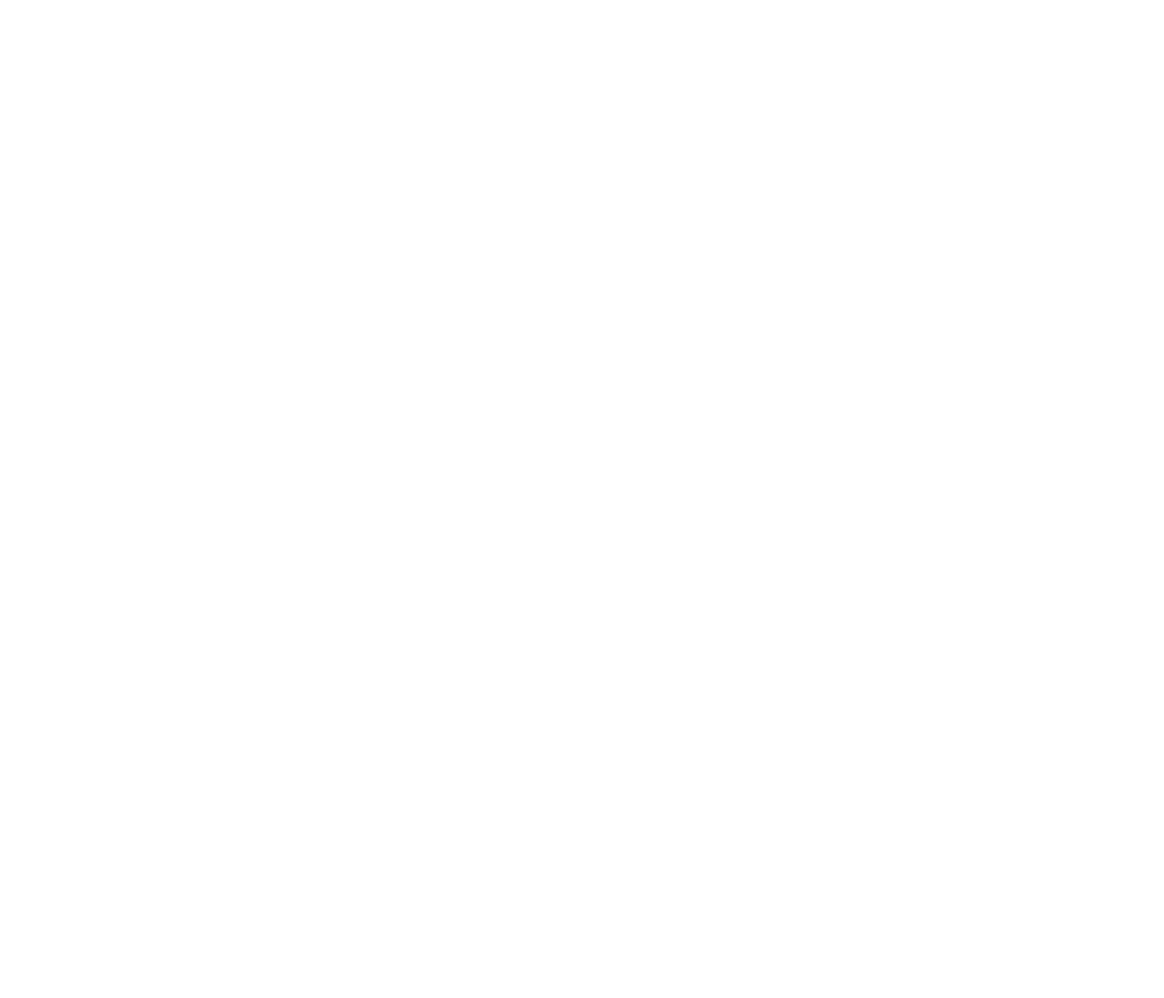
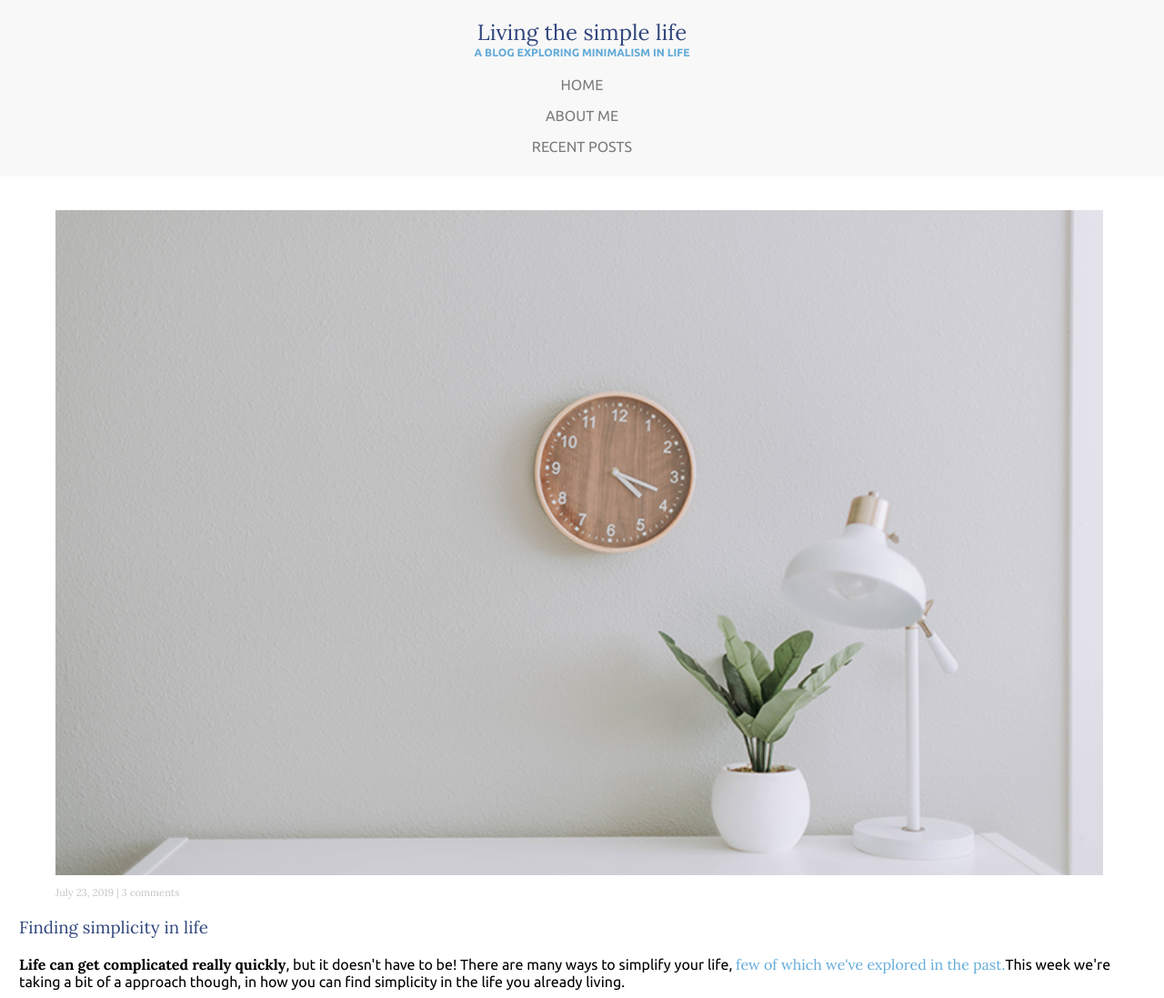
Before and after one commit to henrykumbrasevic/Media-Query-2, a plain HTML site: page index.html in a window 1280 px wide. Shown: the top 1097 px of the page at 91% size. Before the commit the page ends 800 px from the top, so only its background shows below. Drawn offline with Linux system fonts and the light colour scheme.

Commit message:
Containers adjusted in the main

```diff
--- a/index.html
+++ b/index.html
@@ -1,12 +1,70 @@
 <!DOCTYPE html>
 <html lang="en">
+
 <head>
     <meta charset="UTF-8">
     <meta name="viewport" content="width=device-width, initial-scale=1.0">
     <title>Media Query 2</title>
     <link rel="stylesheet" href="./style.css">
 </head>
-<body>
 
+<body class="container">
+    <nav>
+        <h1>Living the simple life</h1>
+        <p>a blog exploring minimalism in life</p>
+        <a href="#Home">Home</a>
+        <a href="#AboutMe">About me</a>
+        <a href="#RecentPosts">Recent Posts</a>
+    </nav>
 </body>
+<main>
+    <div class="life">
+        <section>
+            <figure>
+                <img src="./images/life.jpg" alt="life">
+                <figcaption class="figcap1">July 23, 2019 | 3 comments</figcaption>
+            </figure>
+            <h3>Finding simplicity in life</h3>
+            <p><span class="bold">Life can get complicated really quickly</span>, but it doesn't have to be! There are
+                many ways to simplify your life, <a href="#" class="a0">few of which we've explored in the past.</a>This
+                week we're taking a bit of a approach though, in how you can find simplicity in the life you already
+                living.</p>
+            <a href="#ContinueReading" class="a1">continue reading</a>
+            <hr>
+        </section>
+        <section>
+            <figure>
+                <img src="./images/food.jpg" alt="food">
+                <figcaption class="figcap2">July 23, 2019 | 3 comments</figcaption>
+            </figure>
+            <h3>Keeping cooking simple</h3>
+            <p>Food is a very important part of everyone's life. If you want to be healthy, you have to eat healthy. One
+                of the easiest ways to do that is to keep your cooking nice and simple.</p>
+            <a href="#ContinueReading" class="a1">continue reading</a>
+        </section>
+        <section>
+            <figure>
+                <img src="./images/work.jpg" alt="work">
+                <figcaption class="figcap2">July 23, 2019 | 3 comments</figcaption>
+            </figure>
+            <h3>Simplicity and work</h3>
+            <p>Work is often a major source of stress. People get frustrated, it ruins their relationship with
+                others and it leads to burnout. By keeping your work life as simple as possible, it will help
+                balance everything out.</p>
+            <a href="#ContinueReading" class="a1">continue reading</a>
+        </section>
+        <section>
+            <figure>
+                <img src="./images/deco.jpg" alt="deco">
+                <figcaption class="figcap2">July 23, 2019 | 3 comments</figcaption>
+            </figure>
+            <h3>Simple decorations</h3>
+            <p>A home isn't a home until you've decorated a little. People either don't decorate, or they go
+                overboard and it doesn't have the impact they were hoping for. Staying simple will help draw the
+                eye where you want it to and make things pop like never before.</p>
+            <a href="#ContinueReading" class="a1">continue reading</a>
+        </section>
+    </div>
+</main>
+
 </html>
--- a/style.css
+++ b/style.css
@@ -0,0 +1,95 @@
+@import url('https://fonts.googleapis.com/css2?family=Lora:ital,wght@0,400..700;1,400..700&display=swap');
+@import url('https://fonts.googleapis.com/css2?family=Lora:ital,wght@0,400..700;1,400..700&family=Ubuntu:ital,wght@0,300;0,400;0,500;0,700;1,300;1,400;1,500;1,700&display=swap');
+:root{
+    --headerH1blue: #31467D;
+    --headerPblue: #63ABD9;
+    --headerAgray: #7C7C7C;
+    --headerBack: #F8F8F8;
+    --fontOne: "Lora", serif;
+    --fontTwo: "Ubuntu", sans-serif;
+    --lightgray: #C4C4C4;
+}
+*{
+    font-family: var(--fontOne);
+}
+.container{
+    margin: 0;
+}
+nav{
+    display: flex;
+}
+nav{
+    justify-content: center;
+    flex-direction: column;
+    align-items: center;
+    background-color: var(--headerBack);
+    padding-bottom: 2vh;
+
+    h1{
+        margin-bottom: 0;
+        color: var(--headerH1blue);
+        font-weight: 400;
+     }
+     p{
+            margin-top: 0;
+            text-transform: uppercase;
+            color: var(--headerPblue);
+            font-size: 0.75rem;
+            font-weight: bold;
+            font-family: var(--fontTwo);
+        }
+    a{
+        text-transform: uppercase;
+        color: var(--headerAgray);
+        text-decoration: none;
+        padding-bottom: 0.5rem;
+        padding-top: 0.5rem;
+        font-family: var(--fontTwo);
+        }
+    }
+main{
+    text-align: center;
+    margin-top: 3vh;
+    margin: 21px;
+}
+.life{
+    display: flex;
+    margin: 0;
+    text-align: left;
+    flex-direction: column;
+    align-items: center;
+        img{
+            width: 90vw;
+        }
+        p{
+            font-family: var(--fontTwo);
+            text-align: left;
+        }
+        .a0{
+                color: var(--headerPblue);
+                text-decoration: none;
+        }
+        .a1{
+            color: var(--headerPblue);
+            text-decoration: none;
+            text-transform: uppercase;
+            font-weight: bold;
+            font-size: 0.8rem;
+        }
+        .bold{
+            font-weight: bold;
+        }
+        h3{
+            font-family: var(--fontOne);
+            color: var(--headerH1blue);
+            font-weight: 400;
+            text-align: left;
+        }
+        figcaption{
+            color: var(--lightgray);
+            font-size: 0.7rem;
+            text-align: left;
+            margin-top: 1vh;
+
+        }
+}
```
